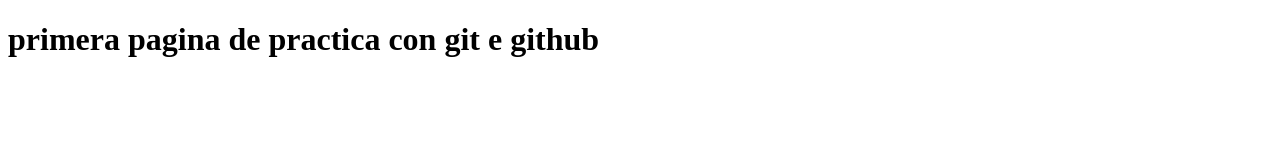
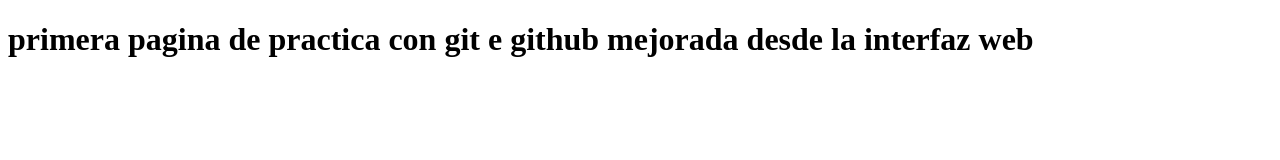
Before and after one commit to 051516-code/pratica_git, a plain HTML site: page index.html in a window 1280 px wide. Drawn offline with Linux system fonts and the light colour scheme.

Commit message:
modificando el h1

```diff
--- a/index.html
+++ b/index.html
@@ -7,6 +7,6 @@
     <title>practicando git y github</title>
 </head>
 <body>
-    <h1>primera pagina de practica con git e github</h1>
+    <h1>primera pagina de practica con git e github mejorada desde la interfaz web</h1>
 </body>
 </html>
```
